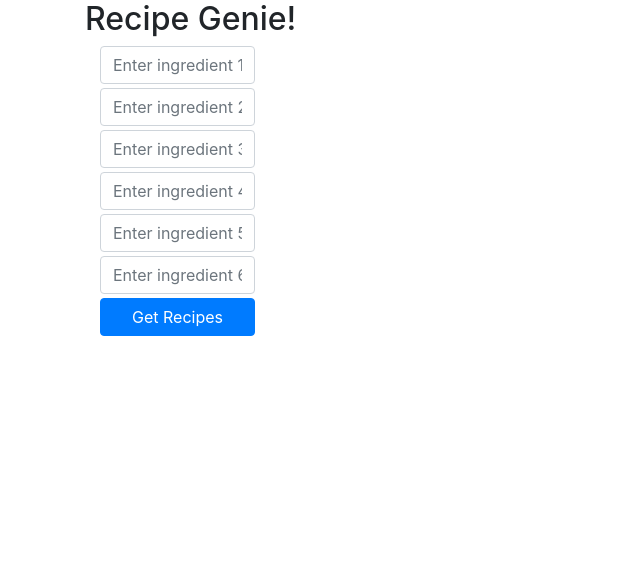
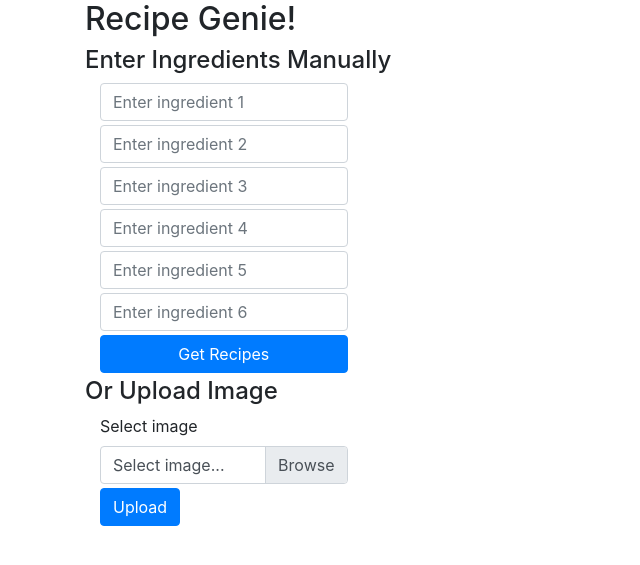
Before and after one commit to kiranklc/RecipeGenie, a Flask app: page / in a window 1280 px wide. Shown: the top 565 px of the page, without its empty margins (0-640 px from the left). Run offline with Flask 2, Linux system fonts and the light colour scheme; some libraries are stand-ins or nearby versions.

Commit message:
Add clarifai image basic feature

```diff
--- a/app.py
+++ b/app.py
@@ -1,13 +1,19 @@
 from flask import Flask, flash, render_template, request, redirect, url_for
 from config import config
 from models import RecipeModel
+import base64
+from clarifai.rest import ClarifaiApp
 
 
 app = Flask(__name__)
-app.config.from_object(config['prod'])
+app.config.from_object(config['dev'])
+
+print(config['dev'].API_KEY)
+image_app = ClarifaiApp(api_key=config['dev'].API_KEY)
+model = image_app.models.get(model_id="bd367be194cf45149e75f01d59f77ba7")
 
 
-@app.route('/', methods=['GET','POST'])
+@app.route('/', methods=['GET', 'POST'])
 def index():
     if request.method == 'POST':
         ingredients = []
@@ -26,10 +32,23 @@ def index():
         print(ingredients)
         recipes = RecipeModel().get_recipes(ingredients)
         return render_template('recipes.html', recipes=recipes)
-
     return render_template('index.html')
 
 
+@app.route('/upload-image', methods=['GET', 'POST'])
+def upload_image():
+    if request.method == "POST":
+        tags = []
+        if request.files:
+            image = request.files["image"].read()
+            print(image, type(image))
+            response = model.predict_by_bytes(image)
+            print(response)
+            ingredients = [x['name'] for x in response['outputs'][0]['data']['concepts']]
+            print(ingredients)
+            recipes = RecipeModel().get_recipes(ingredients)
+            return render_template('recipes.html', recipes=recipes)
+    return render_template('index.html')
 
 
 if __name__ == '__main__':
--- a/config.py
+++ b/config.py
@@ -8,11 +8,14 @@ class DevConfig(Config):
     DEBUG = True
     DB_URI = os.environ.get('DATABASE_URI')
     DB_NAME = "all_recipes"
+    API_KEY = os.environ.get('CLARIFAI_API_KEY')
 
 class ProdConfig(Config):
     DEBUG = False
     DB_URI = os.environ.get('DATABASE_URI')
     DB_NAME = "all_recipes"
+    API_KEY = os.environ.get('CLARIFAI_API_KEY')
+
 
 
 config = {
--- a/templates/index.html
+++ b/templates/index.html
@@ -13,34 +13,47 @@
             </ul>
         {% endif %}
     {% endwith %}
-
+    <h4 class="text-capitalize">Enter ingredients manually </h4>
 <form action="{{ url_for('index') }}" method="POST">
-    <div class="col-sm-2 my-1">
+    <div class="col-sm-3 my-1">
             <label for="ing1" class="sr-only">Ingredient 1:</label>
             <input type="text" class="form-control" name="ing1" id="ing1" placeholder="Enter ingredient 1">
     </div>
-        <div class="col-sm-2 my-1">
+    <div class="col-sm-3 my-1">
             <label for="ing2" class="sr-only">Ingredient 2:</label>
             <input type="text" class="form-control" name="ing2" id="ing2" placeholder="Enter ingredient 2">
     </div>
-        <div class="col-sm-2 my-1">
+    <div class="col-sm-3 my-1">
             <label for="ing3" class="sr-only">Ingredient 3:</label>
             <input type="text" class="form-control" name="ing3" id="ing3" placeholder="Enter ingredient 3">
     </div>
-        <div class="col-sm-2 my-1">
+    <div class="col-sm-3 my-1">
             <label for="ing4" class="sr-only">Ingredient 4:</label>
             <input type="text" class="form-control" name="ing4" id="ing4" placeholder="Enter ingredient 4">
     </div>
-        <div class="col-sm-2 my-1">
+    <div class="col-sm-3 my-1">
             <label for="ing5" class="sr-only">Ingredient 5:</label>
             <input type="text" class="form-control" name="ing5" id="ing5" placeholder="Enter ingredient 5">
     </div>
-        <div class="col-sm-2 my-1">
+    <div class="col-sm-3 my-1">
             <label for="ing6" class="sr-only">Ingredient 6:</label>
             <input type="text" class="form-control" name="ing6" id="ing6" placeholder="Enter ingredient 6">
     </div>
-        <div class="col-sm-2 my-1">
+    <div class="col-sm-3 my-1">
             <button type="submit" class="btn btn-primary btn-block">Get Recipes</button>
+    </div>
+  </form>
+    <h4 class="text-captalize">Or Upload Image</h4>
+    <form action="{{ url_for('upload_image') }}" method="POST" enctype="multipart/form-data">
+        <div class="col-sm-3 my-1">
+          <label>Select image</label>
+          <div class="custom-file">
+            <input type="file" class="custom-file-input" name="image" id="image">
+            <label class="custom-file-label" for="image">Select image...</label>
+          </div>
+        </div>
+        <div class="col-sm-3 my-1">
+            <button type="submit" class="btn btn-primary">Upload</button>
         </div>
       </form>
 </div>
```
Also changed, not shown: templates/recipes.html (+12 -6 lines). Lines whose indentation alone changed are shown as unchanged.
